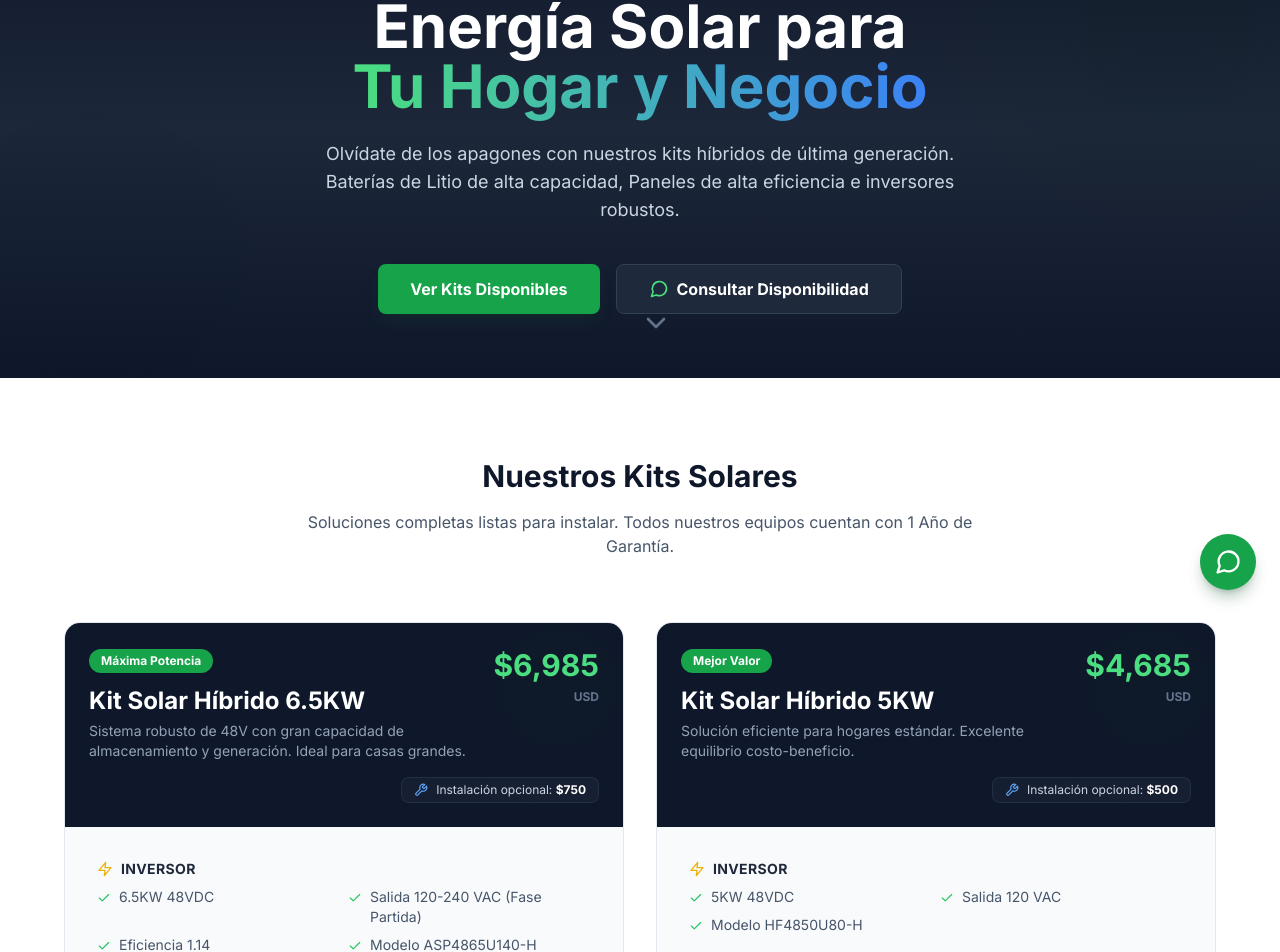
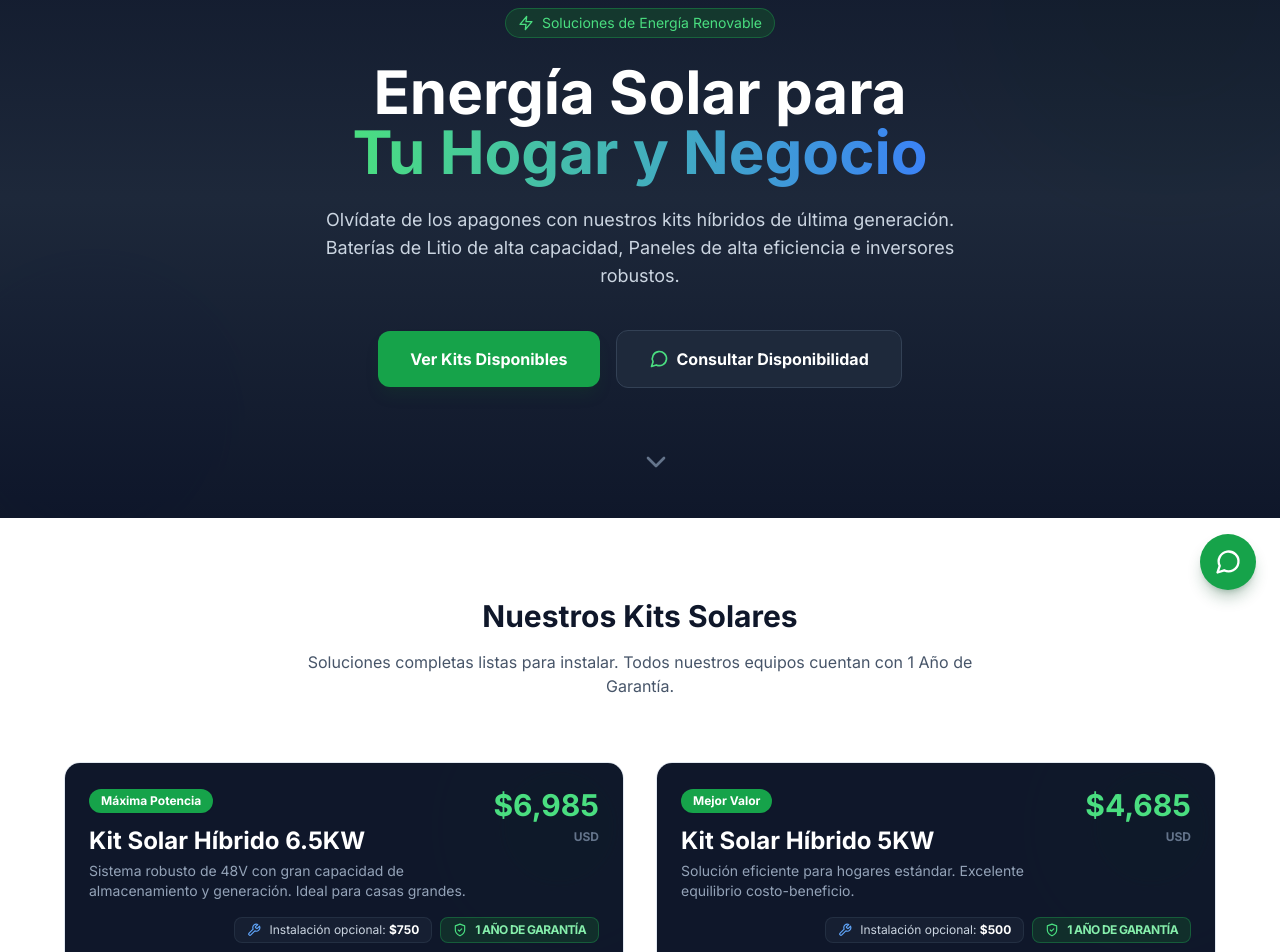
Before and after one commit to marcelmontano/SolarCuba, a React (Vite) app: page / in a window 1280 px wide. Shown: the part 186-1138 px from the top of the page. Built offline with nearby package versions, Linux system fonts and the light colour scheme.

Commit message:
feat: Enhance hero and product list styling
Adjusts hero section height and background gradient opacity. Updates decorative blob sizes and positions. Enhances product list by adding a warranty badge and improving spacing for installation cost.

```diff
--- a/components/Hero.tsx
+++ b/components/Hero.tsx
@@ -4,35 +4,35 @@ import { getWhatsappUrl } from '../constants';
 
 export const Hero: React.FC = () => {
   return (
-    <section className="relative bg-slate-900 text-white overflow-hidden min-h-[60vh] flex items-center">
-      <div className="absolute inset-0 bg-gradient-to-b from-slate-900 via-slate-800 to-slate-900 opacity-90 z-0"></div>
+    <section className="relative bg-slate-900 text-white overflow-hidden min-h-[70vh] md:min-h-[80vh] flex items-center">
+      <div className="absolute inset-0 bg-gradient-to-b from-slate-900 via-slate-800 to-slate-900 opacity-95 z-0"></div>
 
       {/* Decorative background elements */}
-      <div className="absolute top-0 right-0 -mt-20 -mr-20 w-96 h-96 bg-green-500 rounded-full mix-blend-multiply filter blur-3xl opacity-10 animate-blob"></div>
-      <div className="absolute bottom-0 left-0 -mb-20 -ml-20 w-96 h-96 bg-blue-500 rounded-full mix-blend-multiply filter blur-3xl opacity-10 animate-blob animation-delay-2000"></div>
+      <div className="absolute top-0 right-0 -mt-20 -mr-20 w-64 h-64 md:w-96 md:h-96 bg-green-500 rounded-full mix-blend-multiply filter blur-3xl opacity-10 animate-blob"></div>
+      <div className="absolute bottom-0 left-0 -mb-20 -ml-20 w-64 h-64 md:w-96 md:h-96 bg-blue-500 rounded-full mix-blend-multiply filter blur-3xl opacity-10 animate-blob animation-delay-2000"></div>
 
-      <div className="container mx-auto px-4 py-16 relative z-10 text-center">
-          <div className="inline-flex items-center gap-2 px-3 py-1 rounded-full bg-green-900/50 border border-green-500/30 text-green-400 text-sm font-medium mb-6">
-            <Zap size={16} />
+      <div className="container mx-auto px-4 py-12 md:py-24 relative z-10 text-center">
+          <div className="inline-flex items-center gap-2 px-3 py-1 rounded-full bg-green-900/50 border border-green-500/30 text-green-400 text-xs md:text-sm font-medium mb-6 animate-fade-in-up">
+            <Zap size={14} className="md:w-4 md:h-4" />
             <span>Soluciones de Energía Renovable</span>
           </div>
 
-          <h1 className="text-4xl md:text-6xl font-bold leading-tight mb-6">
-            Energía Solar para <br />
+          <h1 className="text-3xl sm:text-4xl md:text-6xl font-bold leading-tight mb-6 animate-fade-in-up">
+            Energía Solar para <br className="hidden sm:block" />
             <span className="text-transparent bg-clip-text bg-gradient-to-r from-green-400 to-blue-500">
               Tu Hogar y Negocio
             </span>
           </h1>
 
-          <p className="text-lg text-slate-300 max-w-2xl mx-auto mb-10">
+          <p className="text-base md:text-lg text-slate-300 max-w-2xl mx-auto mb-10 animate-fade-in-up [animation-delay:200ms]">
             Olvídate de los apagones con nuestros kits híbridos de última generación.
             Baterías de Litio de alta capacidad, Paneles de alta eficiencia e inversores robustos.
           </p>
 
-          <div className="flex flex-col sm:flex-row justify-center gap-4">
+          <div className="flex flex-col sm:flex-row justify-center items-stretch sm:items-center gap-4 animate-fade-in-up [animation-delay:400ms]">
              <button
                 onClick={() => document.getElementById('products')?.scrollIntoView({ behavior: 'smooth' })}
-                className="px-8 py-3 bg-green-600 hover:bg-green-500 text-white font-bold rounded-lg shadow-lg shadow-green-900/20 transition-all transform hover:-translate-y-1"
+                className="px-8 py-4 bg-green-600 hover:bg-green-500 text-white font-bold rounded-xl shadow-lg shadow-green-900/20 transition-all transform hover:-translate-y-1 active:scale-95"
               >
                 Ver Kits Disponibles
               </button>
@@ -40,7 +40,7 @@ export const Hero: React.FC = () => {
                 href={getWhatsappUrl("Hola, me interesa consultar disponibilidad sobre los Kits Solares.")}
                 target="_blank"
                 rel="noopener noreferrer"
-                className="px-8 py-3 bg-slate-800 hover:bg-slate-700 text-white font-bold rounded-lg border border-slate-700 transition-all flex items-center justify-center gap-2"
+                className="px-8 py-4 bg-slate-800 hover:bg-slate-700 text-white font-bold rounded-xl border border-slate-700 transition-all flex items-center justify-center gap-2 transform hover:-translate-y-1 active:scale-95"
               >
                 <MessageCircle size={20} className="text-green-400" />
                 Consultar Disponibilidad
@@ -48,7 +48,7 @@ export const Hero: React.FC = () => {
           </div>
       </div>
 
-      <div className="absolute bottom-8 left-1/2 transform -translate-x-1/2 animate-bounce text-slate-500">
+      <div className="absolute bottom-8 left-1/2 transform -translate-x-1/2 animate-bounce text-slate-500 hidden md:block">
         <ChevronDown size={32} />
       </div>
     </section>
--- a/components/ProductList.tsx
+++ b/components/ProductList.tsx
@@ -34,12 +34,18 @@ export const ProductList: React.FC = () => {
                     <span className="text-xs text-slate-500 font-bold">{CURRENCY}</span>
                   </div>
                 </div>
-                {/* Installation Cost Badge */}
-                <div className="mt-4 relative z-10 flex justify-end">
+                {/* Badges: Installation & Warranty */}
+                <div className="mt-4 relative z-10 flex flex-wrap justify-end gap-2">
                     <div className="flex items-center gap-2 bg-slate-800/50 px-3 py-1 rounded-lg border border-slate-700/50">
                         <Wrench size={14} className="text-blue-400" />
                         <span className="text-xs text-slate-300">
                             Instalación opcional: <span className="font-bold text-white">${product.installationCost}</span>
+                        </span>
+                    </div>
+                    <div className="flex items-center gap-2 bg-green-900/40 px-3 py-1 rounded-lg border border-green-500/30">
+                        <ShieldCheck size={14} className="text-green-400" />
+                        <span className="text-xs text-green-300 font-bold uppercase tracking-tighter">
+                            {WARRANTY_TEXT}
                         </span>
                     </div>
                 </div>
```
